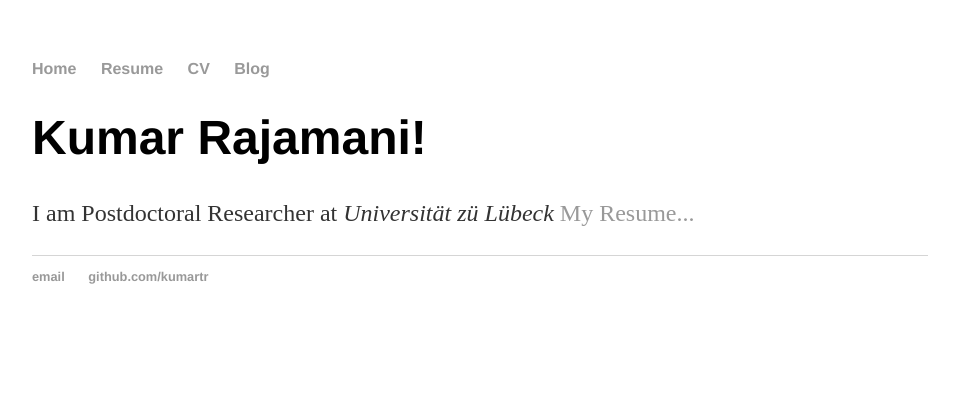
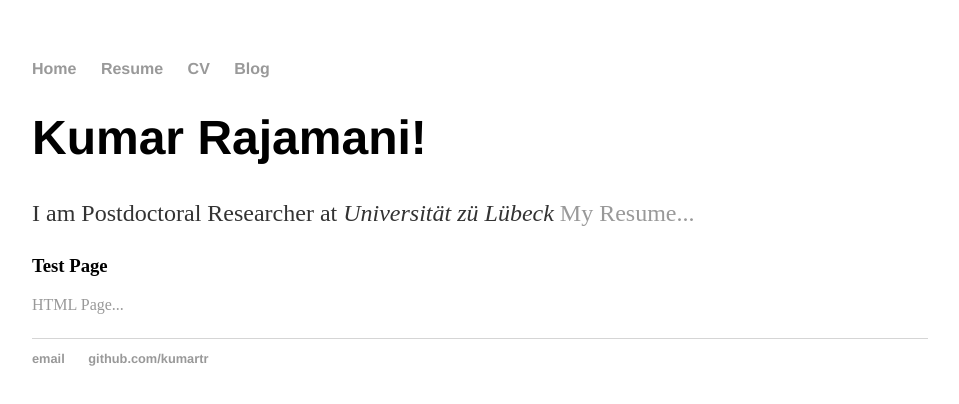
Before and after one commit to kumartr/kumartr.github.io, a plain HTML site: page index.html in a window 1280 px wide. Shown: the whole page, without its empty margins (160-1119 px from the left). Drawn offline with Linux system fonts and the light colour scheme.

Commit message:
Update index.html

```diff
--- a/index.html
+++ b/index.html
@@ -19,6 +19,8 @@
         		<h1>Kumar Rajamani!</h1>
 				<p>I am Postdoctoral Researcher at <em>Universität zü Lübeck</em>
                                 <a href="https://raw.githubusercontent.com/kumartr/kumartr.github.io/master/Kumar_Rajamani_CV.pdf">My Resume...</a> </p>
+			        <h3>Test Page</h3>
+			        <a href="https://github.com/kumartr/kumartr.github.io/blob/master/Kumar_Rajamani.html">HTML Page...</a> </p>
     		</div><!-- /.blurb -->
 		</div><!-- /.container -->
 		<footer>
```
